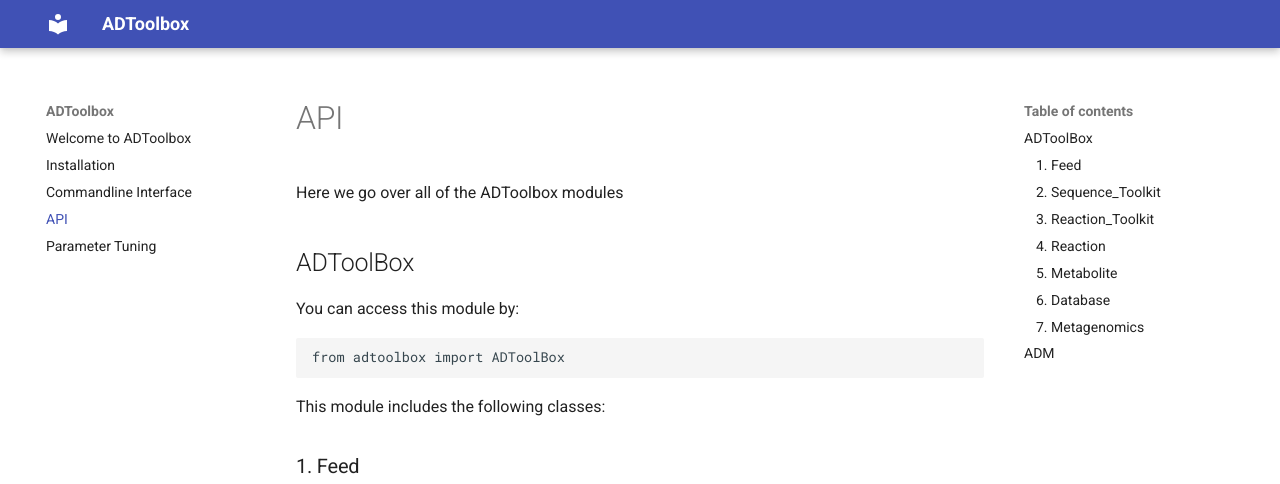
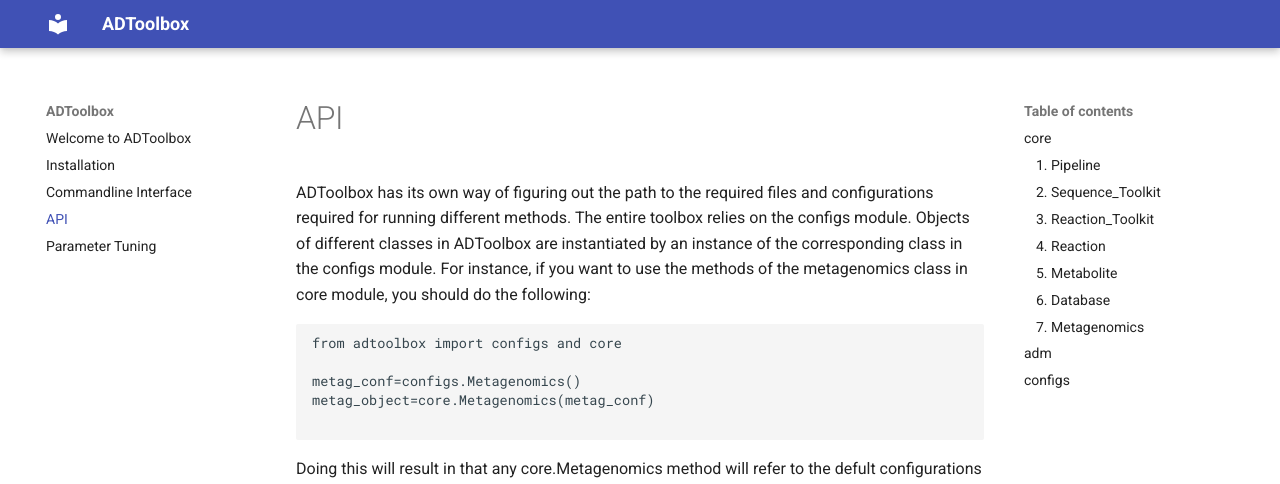
Before and after one commit to chan-csu/ADToolbox, an MkDocs documentation site: the page built from docs/API.md, in a window 1280 px wide and 1400 px high. Shown: the top 484 px of the window. Built offline with MkDocs 1.6.1 and Material for MkDocs 9.7.7, drawn with Linux system fonts in a browser that asks for light colours; some of the changed text lies outside the part shown.

Commit message:
documentation update

````diff
--- a/docs/API.md
+++ b/docs/API.md
@@ -1,54 +1,85 @@
 # API
 
-Here we go over all of the ADToolbox modules
+ADToolbox has its own way of figuring out the path to the required files and configurations required for running different methods. The entire toolbox relies on the configs module. Objects of different classes in ADToolbox are instantiated by an instance
+of the corresponding class in the configs module. For instance, if you want to use the methods of the metagenomics class in core module, you should do the following:
 
-## ADToolBox
+```
+from adtoolbox import configs and core
+
+metag_conf=configs.Metagenomics()
+metag_object=core.Metagenomics(metag_conf)
+
+```
+
+Doing this will result in that any core.Metagenomics method will refer to the defult configurations defined in the configs module. If you want to overwright the defult configuration, you can pass the desired argument to the configs.Metagenomics constructor. For example, if you want to change the docker repository for VSEARCH
+you can:
+
+```
+
+metag_conf=configs.Metagenomics(vsearch_docker="mydocker")
+metag_object=core.Metagenomics(metag_conf)
+
+```
+
+Now when you execute the corresponding method in core.Metagenomics it will use mydocker repository instead of the defult. To learn more about defult configs, go to the configs api.
+
+## core
 You can access this module by:
 
 ```
-from adtoolbox import ADToolBox
+from adtoolbox import core
 
 ```
 This module includes the following classes:
 
 
-### 1. Feed
+### 1. Pipeline
 
-::: adtoolbox.ADToolBox.Feed
+::: adtoolbox.core.Pipeline
 
 ### 2. Sequence_Toolkit
 
-::: adtoolbox.ADToolBox.Sequence_Toolkit
+::: adtoolbox.core.Sequence_Toolkit
 
 ### 3. Reaction_Toolkit
 
-::: adtoolbox.ADToolBox.Reaction_Toolkit
+::: adtoolbox.core.Reaction_Toolkit
 
 ### 4. Reaction
 
-::: adtoolbox.ADToolBox.Reaction
+::: adtoolbox.core.Reaction
 
 ### 5. Metabolite
 
-::: adtoolbox.ADToolBox.Metabolite
+::: adtoolbox.core.Metabolite
 
 ### 6. Database
 
-::: adtoolbox.ADToolBox.Database
+Here is a schematic of the Database Module
+
+![database](Database.svg)
+
+::: adtoolbox.core.Database
 
 ### 7. Metagenomics
 
-::: adtoolbox.ADToolBox.Metagenomics
+Here is a schematic view of core.Metagenomics API:
+
+![schema](Metagenomics.svg)
+
+::: adtoolbox.core.Metagenomics
 
 
-## ADM
+## adm
 
 You can access this module by:
 
 ```
-from adtoolbox import ADM
+from adtoolbox import adm
 
 ```
 This module includes the following classes:
 
-::: adtoolbox.ADM
+::: adtoolbox.adm
+
+## configs
--- a/mkdocs.yml
+++ b/mkdocs.yml
@@ -1,11 +1,6 @@
 site_name: ADToolbox
 
-markdown_extensions:
-  - pymdownx.superfences:
-      custom_fences:
-        - name: mermaid
-          class: mermaid
-          format: !!python/name:pymdownx.superfences.fence_code_format
+
 
 
 theme:
````
Also changed, not shown: docs/index.md (+1 -47 lines), docs/Database.svg (added), docs/Metagenomics.svg (added), docs/overal.svg (added), 4 other files.
